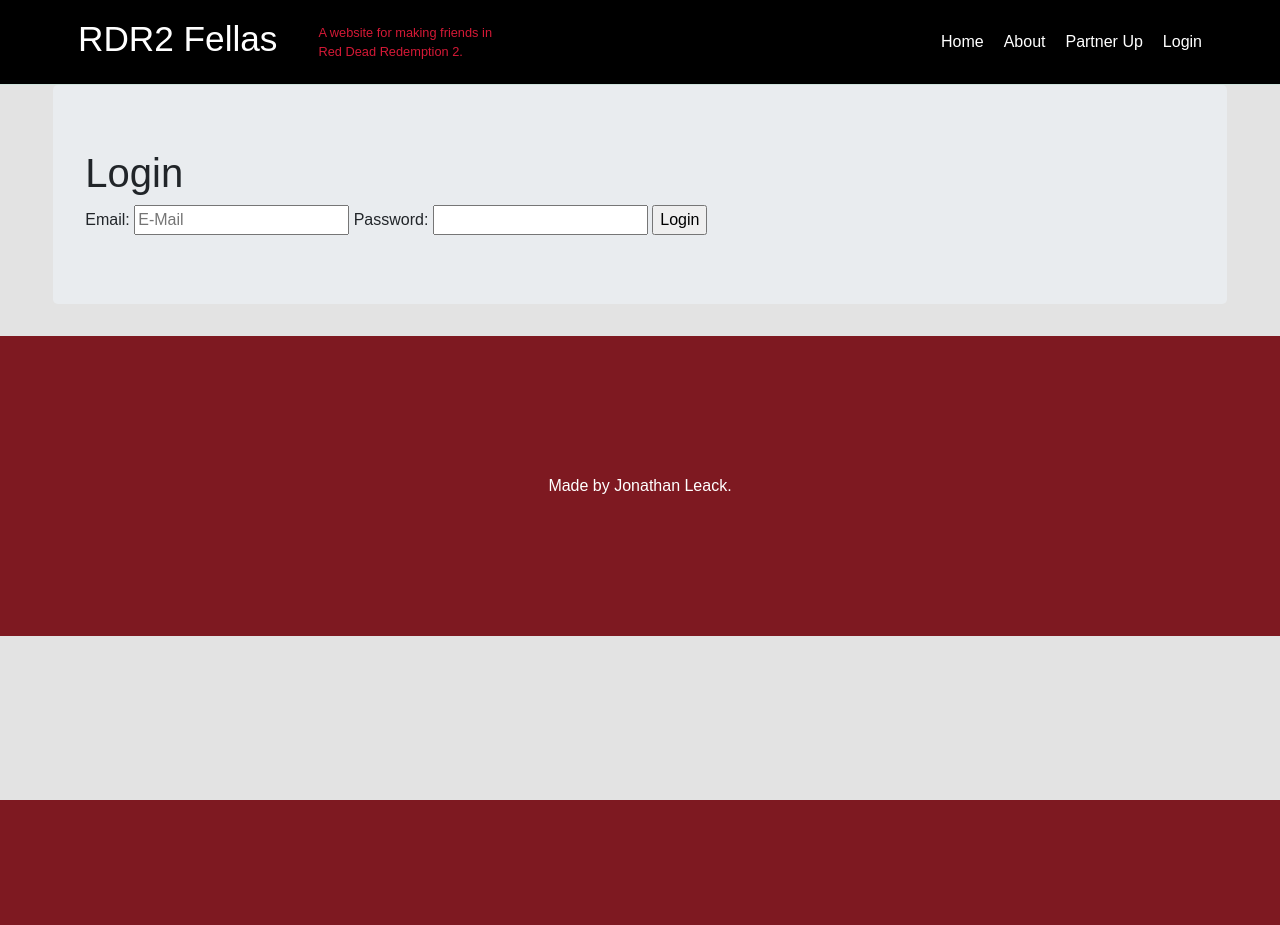
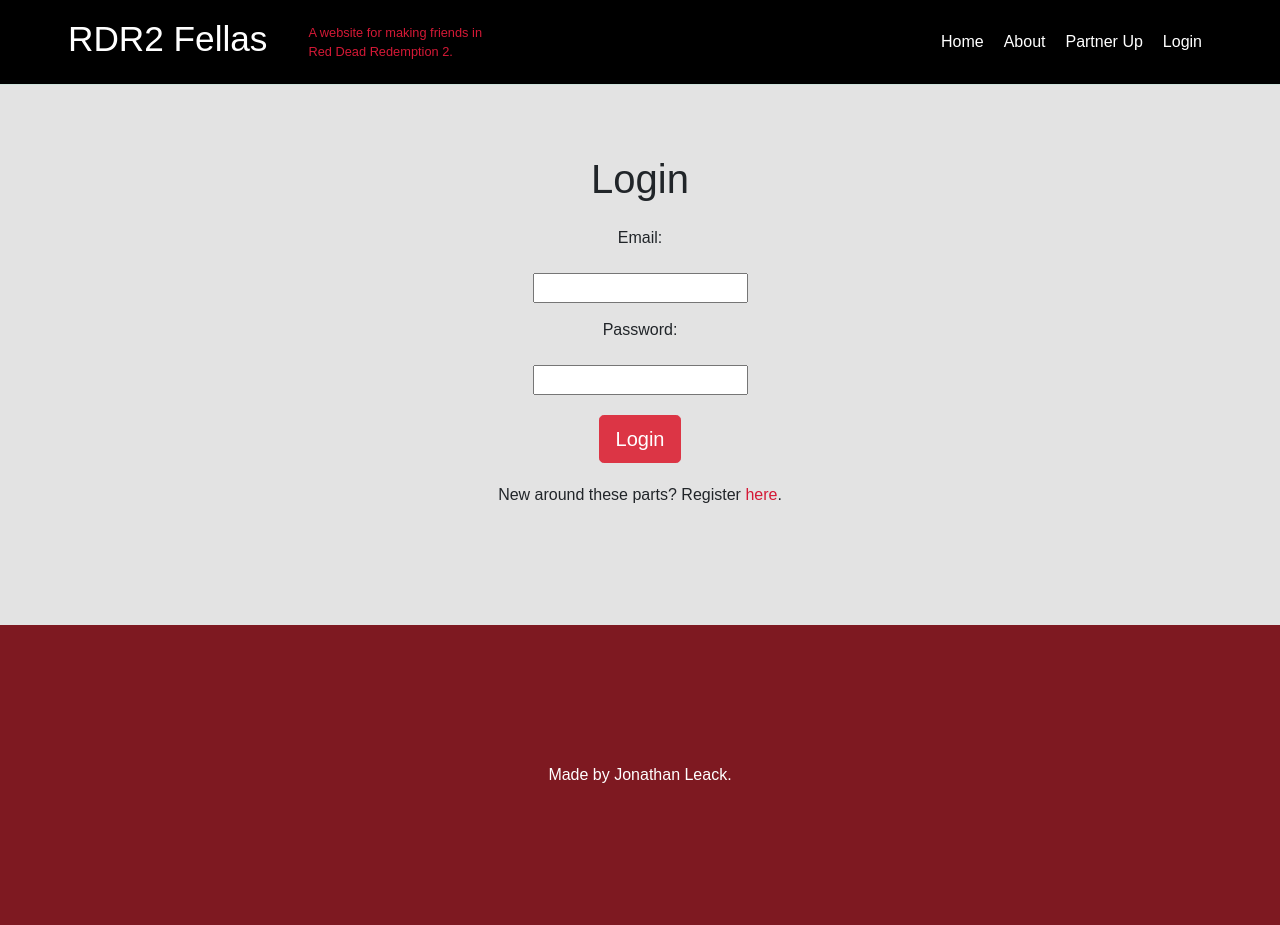
Before and after one commit to JonnyBeoulve/RDR2-Fellas, a Django app: template templates/login.html in a window 1280 px wide. Before the commit the page ends 800 px from the top, so only its background shows below. Run offline with Django 3.2, Linux system fonts and the light colour scheme; the template is opened without the code that fills it, so the values that code supplies are empty; some libraries are stand-ins or nearby versions; some web fonts are replaced.

Commit message:
Login page

```diff
--- a/static/css/style.css
+++ b/static/css/style.css
@@ -1,8 +1,14 @@
 /*=======================================================================
-// General styling.
+// High level styling.
 =======================================================================*/
 a {
     color: black;
+    text-decoration: none;
+}
+
+a:hover {
+    color: black;
+    text-decoration: none;
 }
 
 .container {
@@ -14,6 +20,25 @@ a {
 body {
     background-color: #e3e3e3;
     font-family: "Rye", sans-serif;
+}
+
+/*=======================================================================
+// Common styling.
+=======================================================================*/
+label {
+    padding: 15px 0 15px 0;
+}
+
+.btn {
+    margin: 20px 0 20px 0;
+}
+
+.text-link {
+    color: #d41936;
+}
+
+.text-link:hover {
+    color: #7e1921;
 }
 
 /*=======================================================================
@@ -41,6 +66,7 @@ nav a:hover {
 }
 
 .navbar-brand {
+    padding-left: 0;
     font-size: 2.2em;
     color: white;
 }
@@ -105,3 +131,12 @@ footer a:hover {
     color: black;
     text-decoration: none;
 }
+
+/*=======================================================================
+// Login and registration styling.
+=======================================================================*/
+.form-div {
+    min-height: 50vh;
+    margin: 70px auto 70px;
+    text-align: center;
+}
--- a/templates/index.html
+++ b/templates/index.html
@@ -4,7 +4,7 @@
 <div class="container-banner">
   <section class="banner">
     <h2 class="banner-text">The Wild West is a big place. Partner up and find other fellas to adventure with.</h2>
-    <button class="btn btn-danger btn-lg">Get started with RDR2 Fellas</button>
+    <button class="btn btn-danger btn-lg"><a href="/register">Get started with RDR2 Fellas</a></button>
   </section>
 </div>
 
--- a/templates/login.html
+++ b/templates/login.html
@@ -1,21 +1,26 @@
 {% extends 'base.html' %}
 {% block body_block %}
   <div class="container">
-    <div class="jumbotron">
-      <h1>Login</h1>
+    <div class="form-div">
+      <h1 class="page-title">Login</h1>
         <form method="post" action="{% url 'login' %}">
           {% csrf_token %}
 
           <label for="email">Email:</label>
-          <input type="text" name="email" placeholder="E-Mail">
+          <br />
+          <input type="text" name="email">
 
+          <br />
           <label for="password">Password:</label>
+          <br />
           <input type="password" name="password">
 
-          <input type="submit" name="" value="Login">
+          <br />
+          <input class="btn btn-danger btn-lg" type="submit" value="Login">
 
         </form>
 
-    </div>
+        <p>New around these parts? Register <a href="/register" class="text-link">here</a>.</p>
+      </div>
   </div>
 {% endblock %}
```
